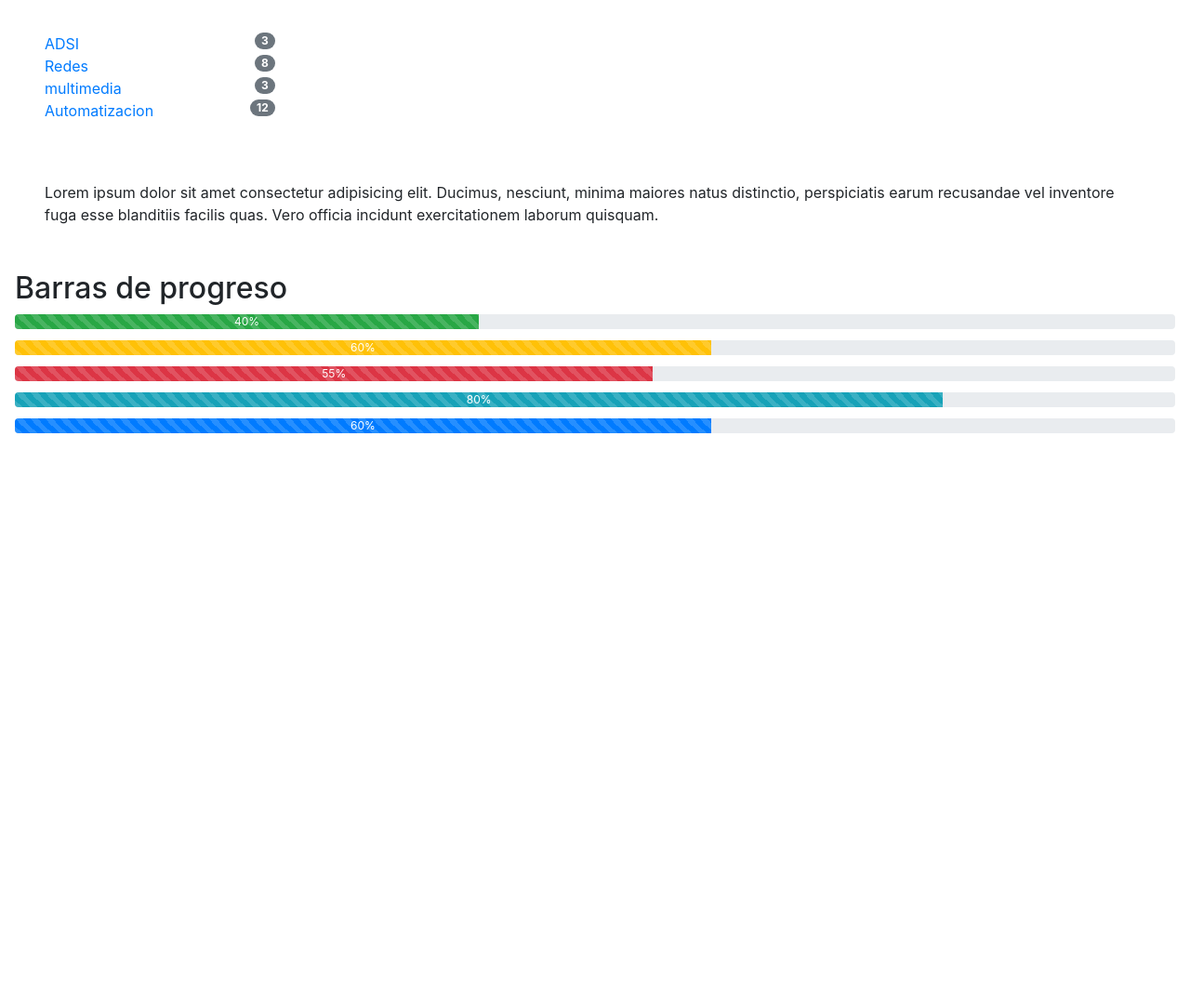
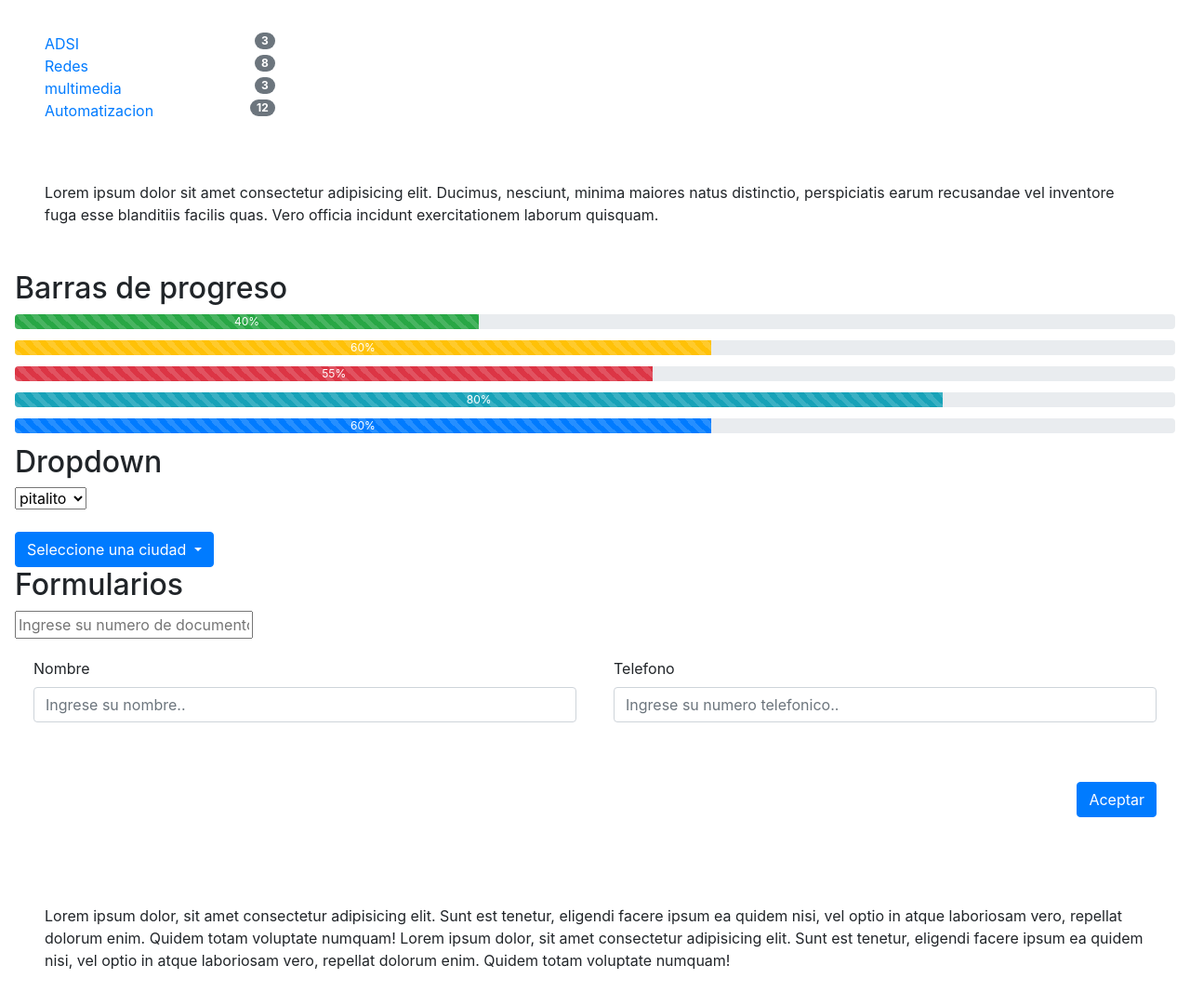
Before and after one commit to DavidRuiz877/proyecto_github, a plain HTML site: page bootstrap.html in a window 1280 px wide. Shown: the part 2386-3467 px from the top of the page at 93% size. Before the commit the page ends 2868 px from the top, so only its background shows below. Drawn offline with nearby package versions, Linux system fonts and the light colour scheme.

Commit message:
subiendo bootstrap

```diff
--- a/bootstrap.html
+++ b/bootstrap.html
@@ -95,9 +95,59 @@
         <div class="progress-bar progress-bar-info progress-bar-striped progress-bar-animated" role="progressbar" aria-valuenow="600" aria-valuemin="0" aria-valuemax="100" style="width:60%">60%
         </div>
    </div>
+   <h2>Dropdown</h2>
+   <select  id="ciudad">ciudad
+       <option value="pitalito">pitalito</option>
+       <option value="Neiva">Neiva</option>
+       <option value="Cucuta">Cucuta</option>
+       <option value="Bogota">Bogota</option>
 
+   </select>
+   <br><br>
+   <div class="dropdown" >
+      <button type="button"class="btn btn-primary dropdown-toggle" data-toggle="dropdown">
+          Seleccione una ciudad
+      </button>
+      <div class="dropdown-menu">
+          <a  class="dropdown-item" href="#">Neiva</a>
+          <a  class="dropdown-item" href="#">Garzon</a>
+          <a  class="dropdown-item" href="#">Pitalito</a>
+          <a  class="dropdown-item" href="#">La plata</a>
+      </div>
+   </div>
+   <h2>Formularios</h2>
+   <form action="#">
+       <div class="form-group">
+           <input type="text" placeholder="Ingrese su numero de documento"><br>
+           <table>
+               <tr>
+                    <td>
+                        <label for="name">Nombre</label>
+                        <input type="text" class="form-control" placeholder="Ingrese su nombre.."><br>
+                    </td>
+                    <td>
+                        <label for="Telefono">Telefono</label>
+                        <input type="text" class="form-control" placeholder="Ingrese su numero telefonico.."><br>
+                </td>
+             </tr>
+             <tr>
+                 <td></td>
+                 <td>
+                    <button type="button" class="orienta-boton btn btn-primary" value="aceptar">Aceptar</button><br><br>
+                 </td>
+             </tr>
+        </table>
+       </div>
 
-
+   </form>
+   <p>
+       Lorem ipsum dolor, sit amet consectetur adipisicing elit. Sunt est tenetur, eligendi facere ipsum ea quidem nisi, vel optio in atque laboriosam vero, repellat dolorum enim. Quidem totam voluptate numquam!
+       Lorem ipsum dolor, sit amet consectetur adipisicing elit. Sunt est tenetur, eligendi facere ipsum ea quidem nisi, vel optio in atque laboriosam vero, repellat dolorum enim. Quidem totam voluptate numquam!
+   </p>
+   <script src="https://cdn.jsdelivr.net/npm/bootstrap@4.5.3/dist/js/bootstrap.bundle.min.js" integrity="sha384-ho+j7jyWK8fNQe+A12Hb8AhRq26LrZ/JpcUGGOn+Y7RsweNrtN/tE3MoK7ZeZDyx" crossorigin="anonymous"></script>
+   <script src="https://code.jquery.com/jquery-3.5.1.slim.min.js" integrity="sha384-DfXdz2htPH0lsSSs5nCTpuj/zy4C+OGpamoFVy38MVBnE+IbbVYUew+OrCXaRkfj" crossorigin="anonymous"></script>
+   <script src="https://cdn.jsdelivr.net/npm/popper.js@1.16.1/dist/umd/popper.min.js" integrity="sha384-9/reFTGAW83EW2RDu2S0VKaIzap3H66lZH81PoYlFhbGU+6BZp6G7niu735Sk7lN" crossorigin="anonymous"></script>
+   <script src="https://cdn.jsdelivr.net/npm/bootstrap@4.5.3/dist/js/bootstrap.min.js" integrity="sha384-w1Q4orYjBQndcko6MimVbzY0tgp4pWB4lZ7lr30WKz0vr/aWKhXdBNmNb5D92v7s" crossorigin="anonymous"></script>
 
 </body>
 </html>
--- a/css/bootstrap.css
+++ b/css/bootstrap.css
@@ -23,3 +23,13 @@ p{
 .alin-derecha{
     float: right;
 }
+table{
+    width: 100%;
+}
+td{
+    margin: 20px;
+    padding: 20px;
+}
+.orienta-boton{
+    float: right;
+}
```
